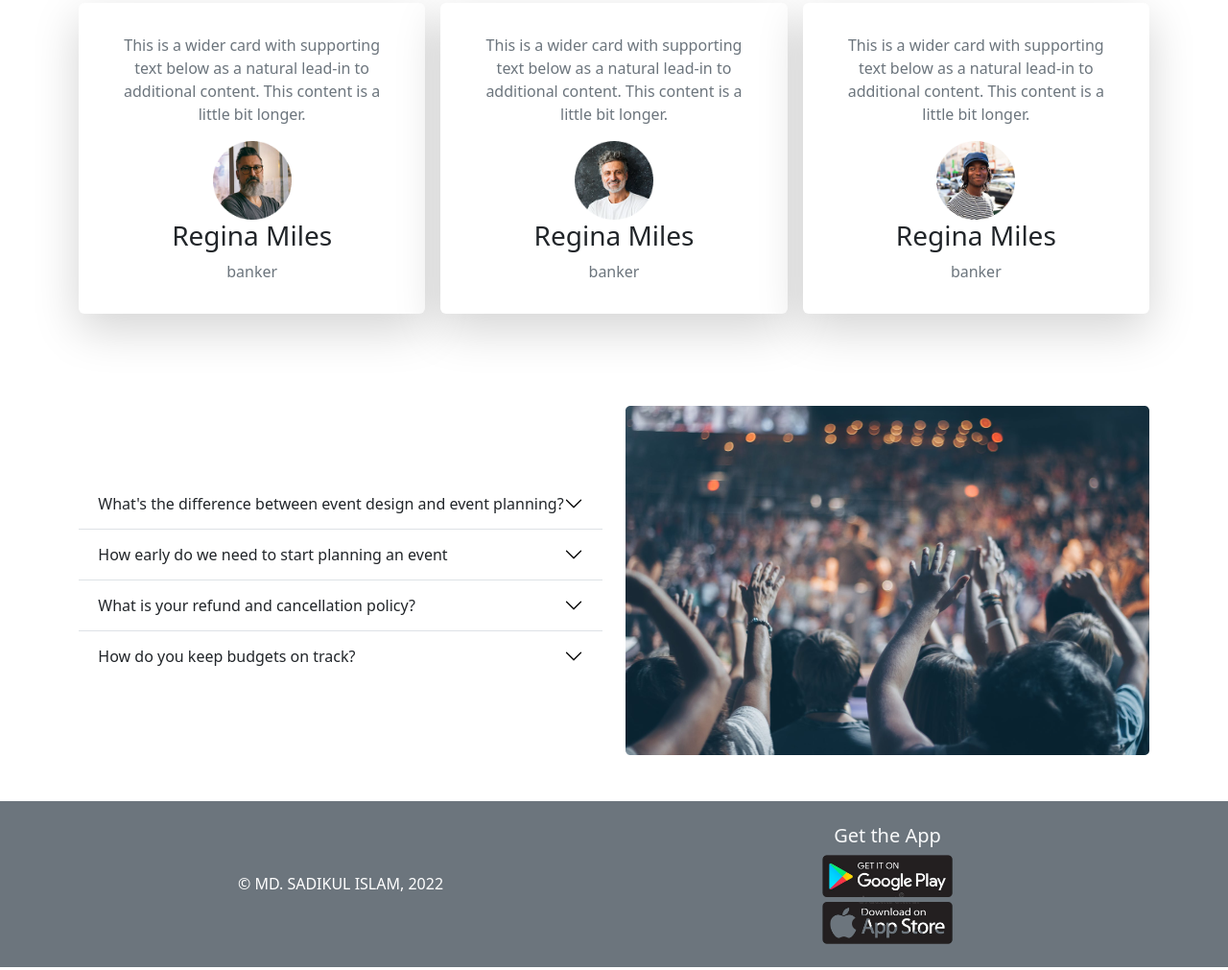
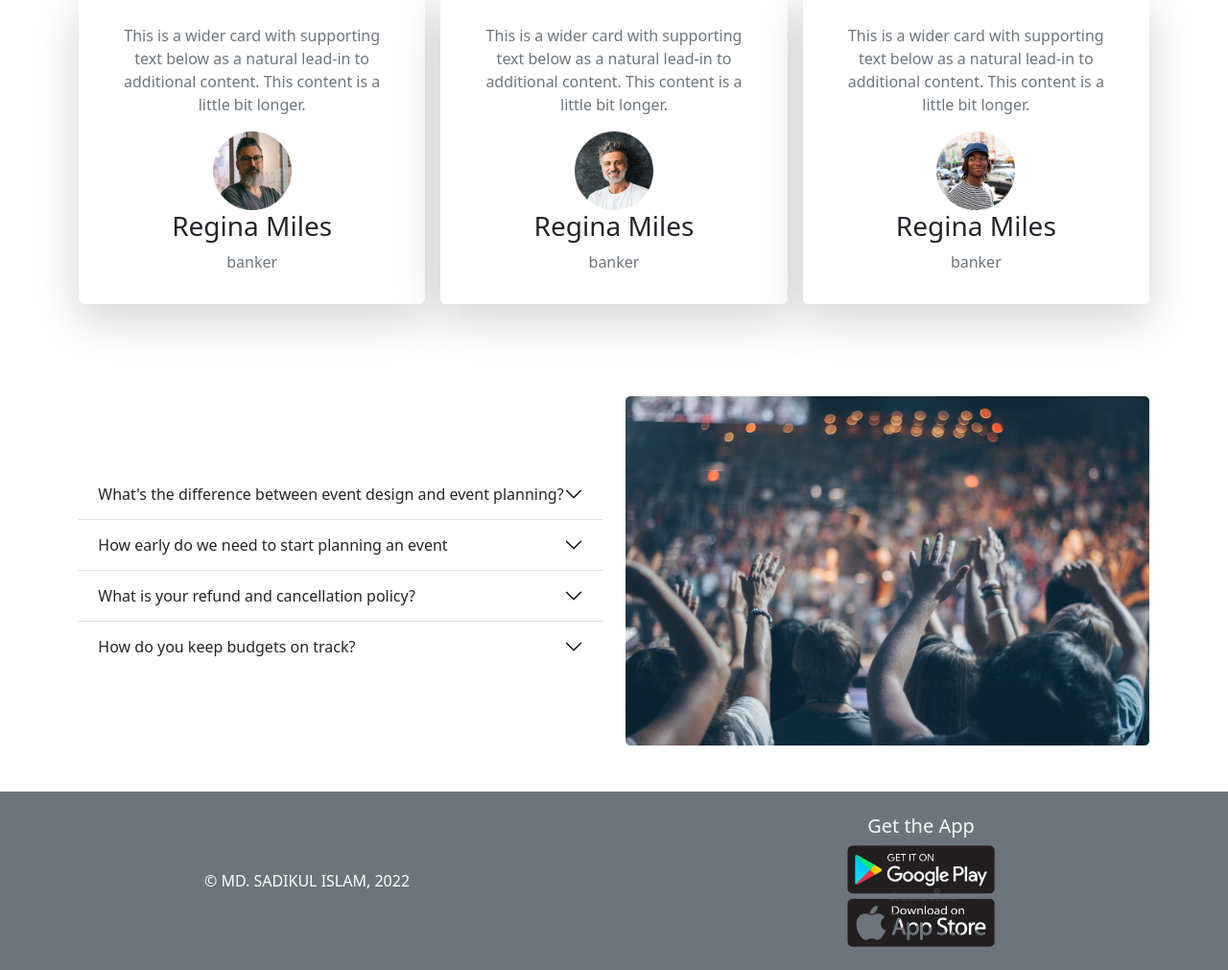
Before and after one commit to sadikul60/convention-center-repo, a plain HTML site: page index.html in a window 1280 px wide. Shown: the part 1674-2685 px from the top of the page at 96% size. Drawn offline with nearby package versions, Linux system fonts and the light colour scheme.

Commit message:
added container-fluid

```diff
--- a/index.html
+++ b/index.html
@@ -43,7 +43,7 @@
 
 
     <!--========== top-banner slider section-two start -==============-->
-    <section class="mw-100 mh-100">
+    <section class="container-fluid">
         <div id="carouselExampleCaptions" class="carousel slide" data-bs-ride="carousel">
             <div class="carousel-indicators">
               <button type="button" data-bs-target="#carouselExampleCaptions" data-bs-slide-to="0" class="active" aria-current="true" aria-label="Slide 1"></button>
@@ -379,9 +379,9 @@
 
     <!--=================== footer section-seven start ================================-->
     <section class="bg-secondary w-100 h-100">
-      <div class="container">
+      <div class="container-fluid">
         <footer>
-          <div class="row flex-column-reverse flex-sm-column flex-md-row flex-lg-row flex-xl-raw flex-xxl-row">
+          <div class="row flex-column-reverse flex-sm-column-revers flex-md-row flex-lg-row flex-xl-raw flex-xxl-row">
             <div class="col col-md-6  col-sm-12 d-flex flex-column justify-content-center align-items-center">
               <a href="/" class="mb-3 me-2 mb-md-0 text-muted text-decoration-none lh-1">
               </a>
```
